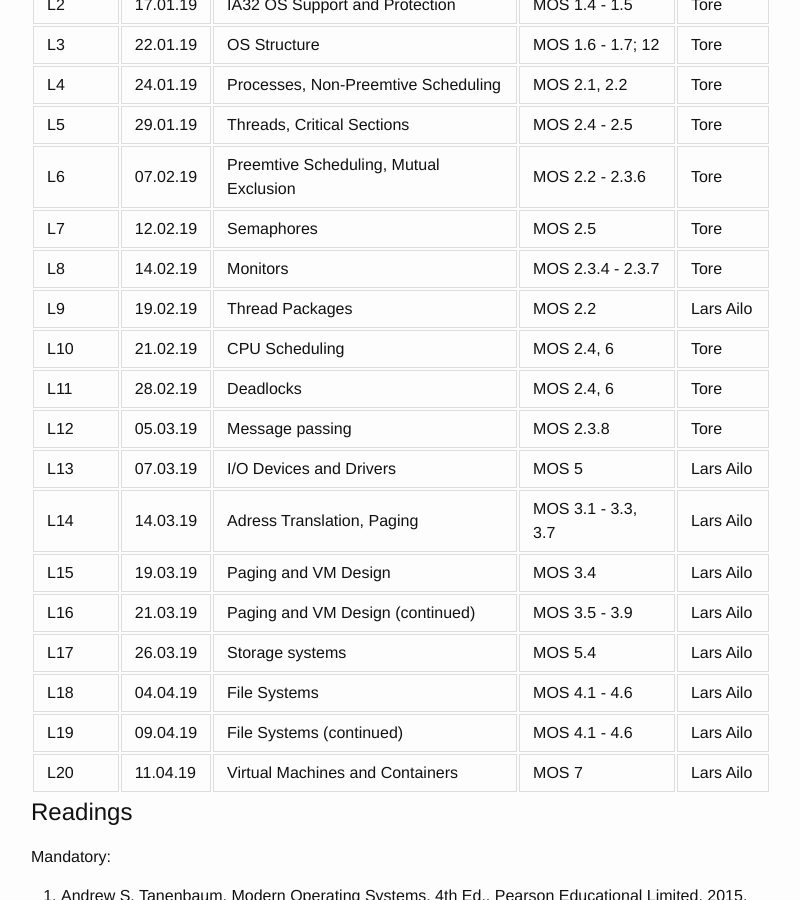
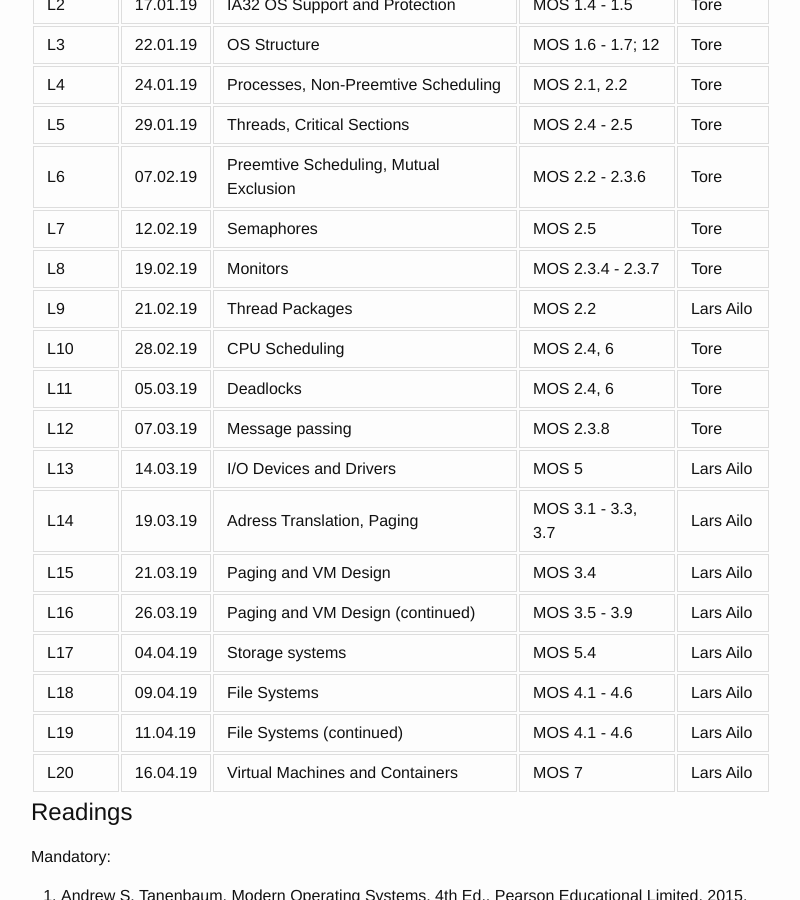
Before and after one commit to uit-inf-2201-s19/uit-inf-2201-s19.github.io, a Jekyll site: the page built from index.md, in a window 1280 px wide and 900 px high, scrolled down 1259 px. Shown: the whole window, without its empty margins (239-1039 px from the left). Built offline with Jekyll 4.4.1, drawn with Linux system fonts in a browser that asks for light colours.

Commit message:
Update index.md
L8 forskjøvet én plass, fra torsdag 14.2 til tirsdag 19.2)

```diff
--- a/index.md
+++ b/index.md
@@ -55,19 +55,19 @@ All lecture notes are in the [lectures directory](https://github.com/uit-inf-220
 | L5  | 29.01.19 | Threads, Critical Sections | MOS 2.4 - 2.5 | Tore |
 | L6  | 07.02.19 | Preemtive Scheduling, Mutual Exclusion  | MOS 2.2 - 2.3.6 | Tore |
 | L7  | 12.02.19| Semaphores | MOS 2.5 | Tore |
-| L8  | 14.02.19| Monitors  | MOS 2.3.4 - 2.3.7 | Tore |
-| L9  | 19.02.19| Thread Packages | MOS 2.2 | Lars Ailo |
-| L10 | 21.02.19| CPU Scheduling | MOS 2.4, 6 | Tore |
-| L11 | 28.02.19| Deadlocks | MOS 2.4, 6 | Tore |
-| L12 | 05.03.19| Message passing | MOS 2.3.8 | Tore |
-| L13 | 07.03.19|I/O Devices and Drivers  | MOS 5 | Lars Ailo |
-| L14 | 14.03.19 |Adress Translation, Paging | MOS 3.1 - 3.3, 3.7| Lars Ailo |
-| L15 | 19.03.19 | Paging and VM Design | MOS 3.4 | Lars Ailo |
-| L16 | 21.03.19 | Paging and VM Design (continued) | MOS 3.5 - 3.9 | Lars Ailo |
-| L17 | 26.03.19 | Storage systems | MOS 5.4 | Lars Ailo |
-| L18 | 04.04.19 | File Systems | MOS 4.1 - 4.6 | Lars Ailo |
-| L19 | 09.04.19 | File Systems (continued) | MOS 4.1 - 4.6 | Lars Ailo |
-| L20 | 11.04.19 | Virtual Machines and Containers | MOS 7 | Lars Ailo |
+| L8  | 19.02.19| Monitors  | MOS 2.3.4 - 2.3.7 | Tore |
+| L9  | 21.02.19| Thread Packages | MOS 2.2 | Lars Ailo |
+| L10 | 28.02.19| CPU Scheduling | MOS 2.4, 6 | Tore |
+| L11 | 05.03.19| Deadlocks | MOS 2.4, 6 | Tore |
+| L12 | 07.03.19| Message passing | MOS 2.3.8 | Tore |
+| L13 | 14.03.19|I/O Devices and Drivers  | MOS 5 | Lars Ailo |
+| L14 | 19.03.19 |Adress Translation, Paging | MOS 3.1 - 3.3, 3.7| Lars Ailo |
+| L15 | 21.03.19 | Paging and VM Design | MOS 3.4 | Lars Ailo |
+| L16 | 26.03.19 | Paging and VM Design (continued) | MOS 3.5 - 3.9 | Lars Ailo |
+| L17 | 04.04.19 | Storage systems | MOS 5.4 | Lars Ailo |
+| L18 | 09.04.19 | File Systems | MOS 4.1 - 4.6 | Lars Ailo |
+| L19 | 11.04.19 | File Systems (continued) | MOS 4.1 - 4.6 | Lars Ailo |
+| L20 | 16.04.19 | Virtual Machines and Containers | MOS 7 | Lars Ailo |
 
 ## Readings
 
```
